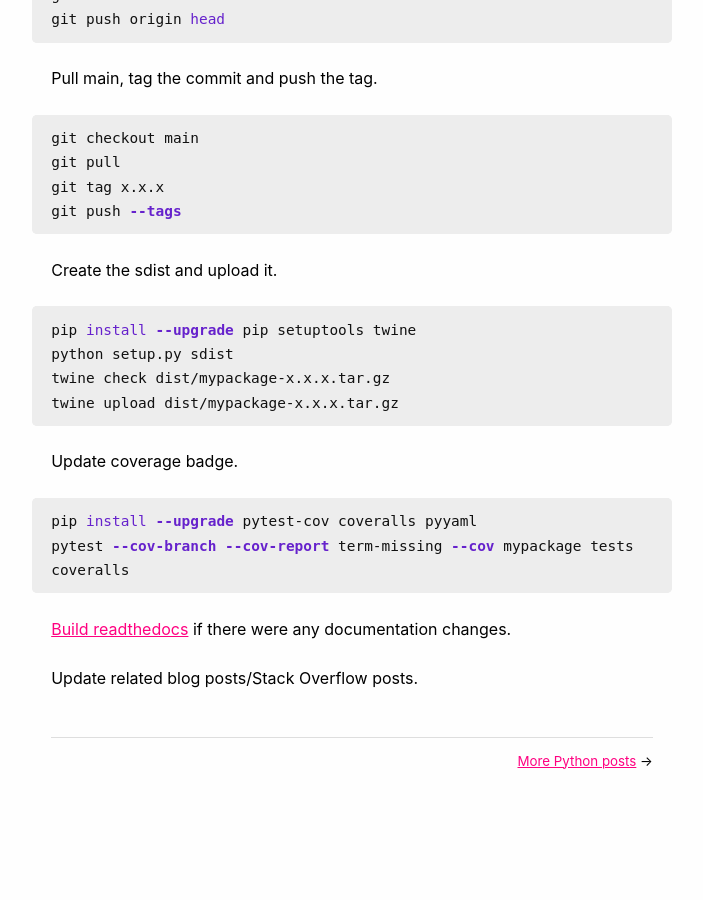
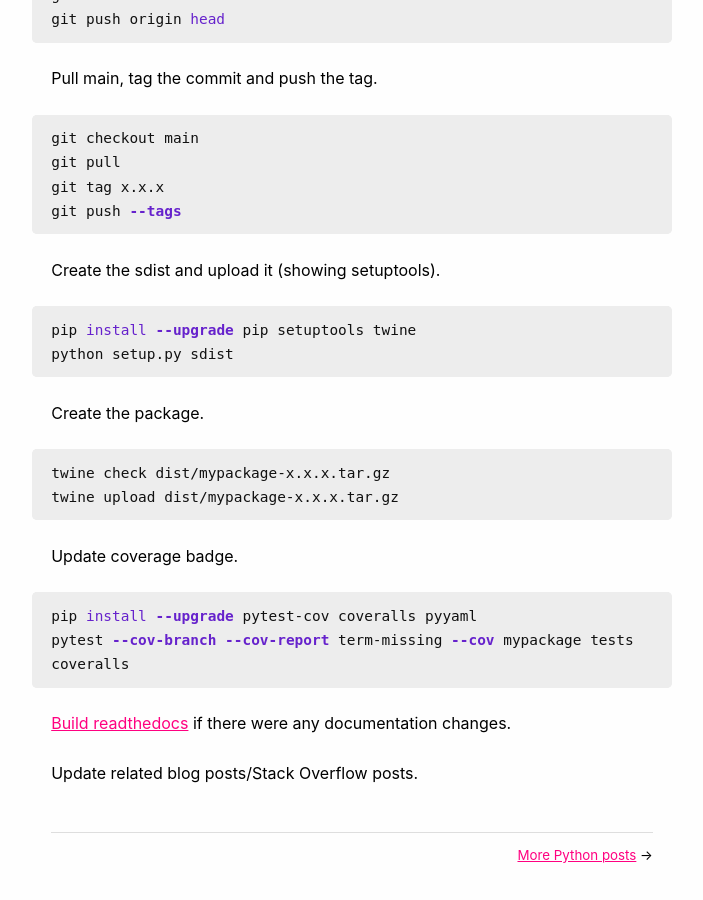
Before and after one commit to explodinglabs/explodinglabs.github.io, a Jekyll site: the page built from docs/_posts/python/2018-10-01-release-new-version-to-pypi.markdown, in a window 1280 px wide and 900 px high, scrolled down 904 px. Shown: the whole window, without its empty margins (288-991 px from the left). Built offline with Jekyll 4.4.1, drawn with Linux system fonts in a browser that asks for light colours; before the commit the page ends 1710 px from its top, so only the background shows below that.

Commit message:
Update 2018-10-01-release-new-version-to-pypi.markdown

````diff
--- a/docs/_posts/python/2018-10-01-release-new-version-to-pypi.markdown
+++ b/docs/_posts/python/2018-10-01-release-new-version-to-pypi.markdown
@@ -48,10 +48,14 @@ git tag x.x.x
 git push --tags
 ```
 
-Create the sdist and upload it.
+Create the sdist and upload it (showing setuptools).
 ```sh
 pip install --upgrade pip setuptools twine
 python setup.py sdist
+```
+
+Create the package.
+```sh
 twine check dist/mypackage-x.x.x.tar.gz
 twine upload dist/mypackage-x.x.x.tar.gz
 ```
````
